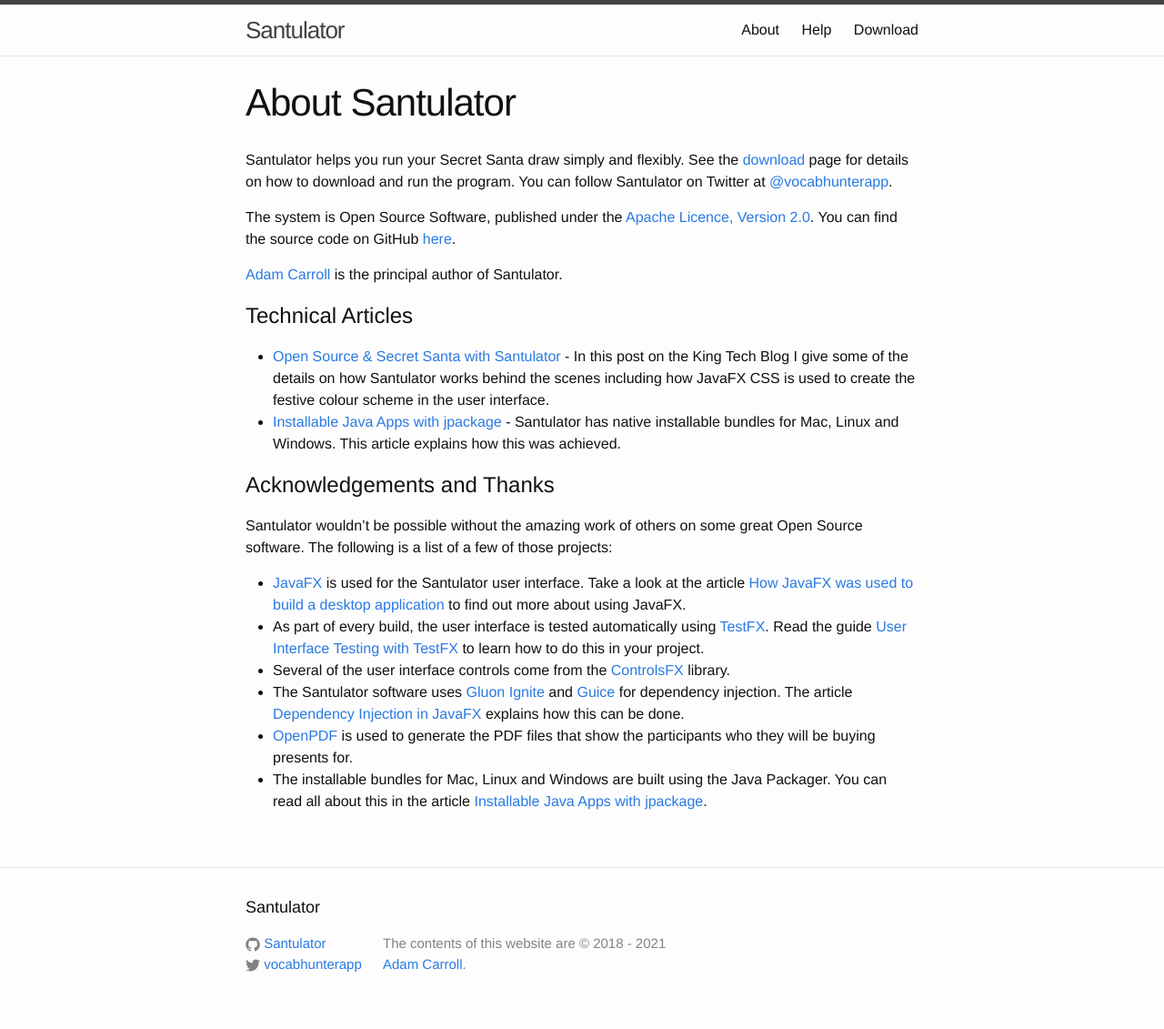
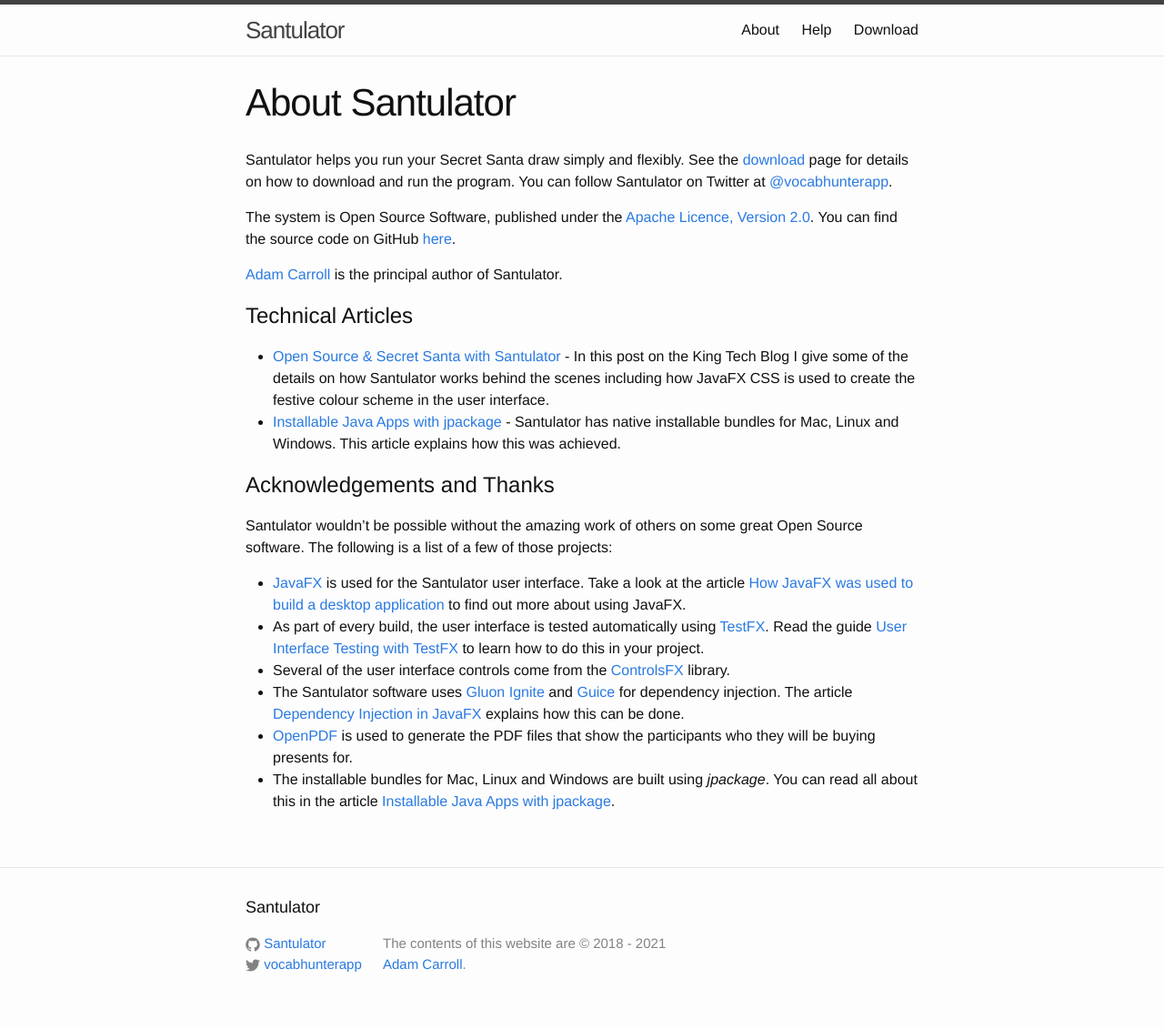
Before and after one commit to Santulator/santulator.github.io, a Jekyll site: the page built from about.md, in a window 1280 px wide. Shown: the whole page at 91% size. Built offline with Jekyll 4.4.1, drawn with Linux system fonts in a browser that asks for light colours.

Commit message:
Minor correction

```diff
--- a/about.md
+++ b/about.md
@@ -28,7 +28,7 @@
 * Several of the user interface controls come from the [ControlsFX] library.
 * The Santulator software uses [Gluon Ignite] and [Guice] for dependency injection.  The article [Dependency Injection in JavaFX] explains how this can be done.
 * [OpenPDF] is used to generate the PDF files that show the participants who they will be buying presents for.
-* The installable bundles for Mac, Linux and Windows are built using the Java Packager.  You can read all about this in the article [Installable Java Apps with jpackage].
+* The installable bundles for Mac, Linux and Windows are built using _jpackage_.  You can read all about this in the article [Installable Java Apps with jpackage].
 
 [Adam Carroll]:https://github.com/AdamCarroll/
 [download]:/download
```
